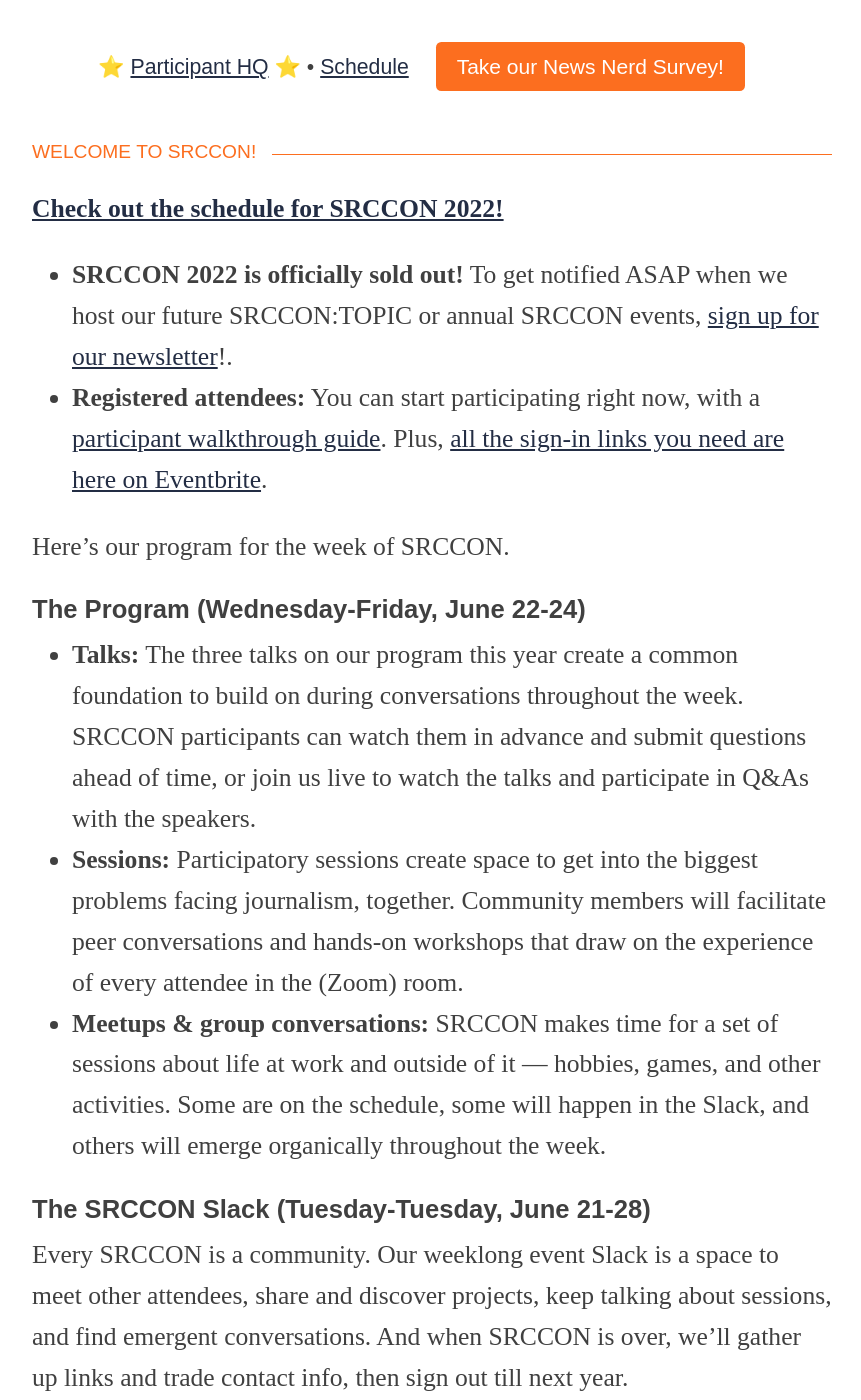
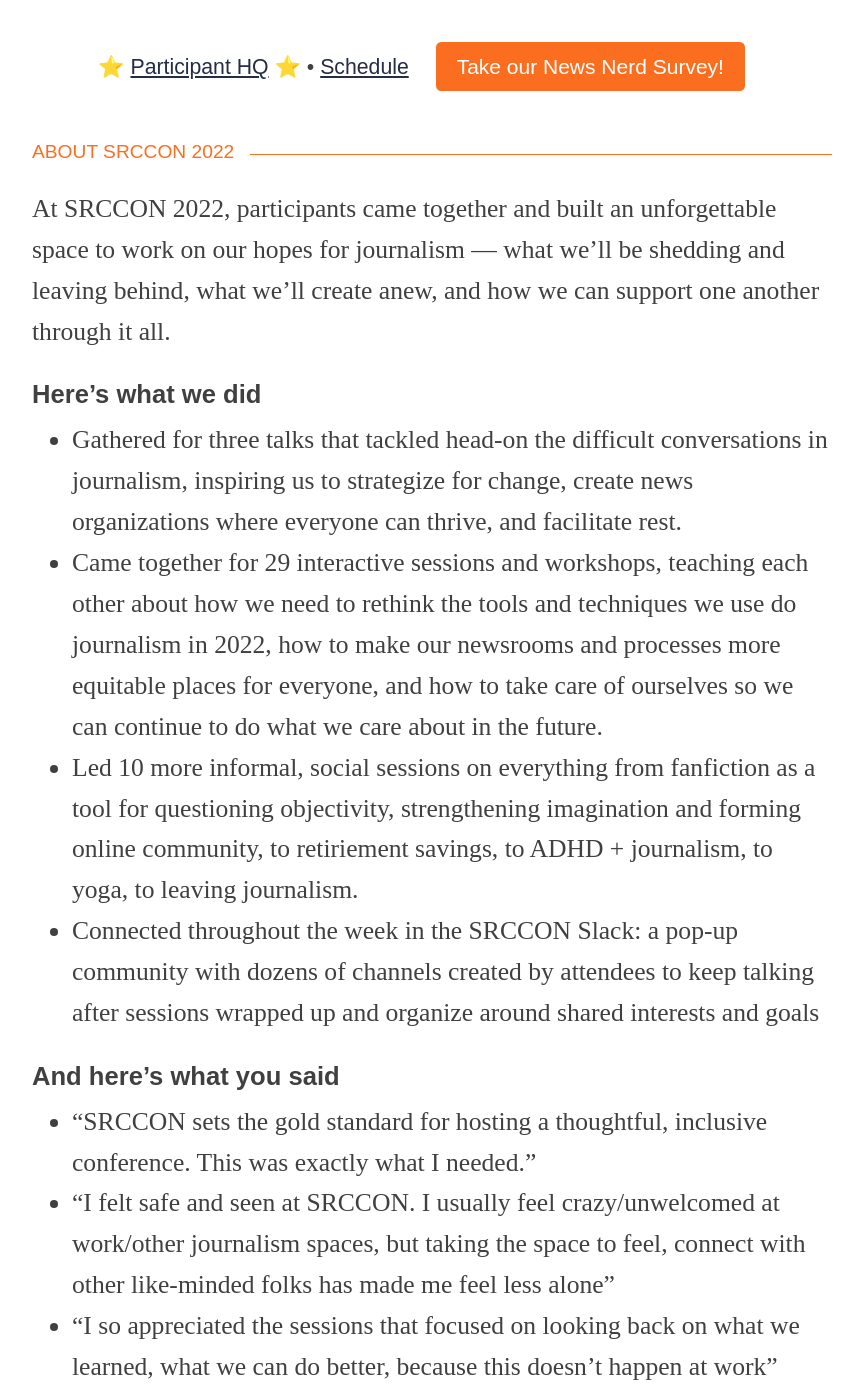
Before and after one commit to OpenNews/srccon-2022, a Jekyll site: the page built from homepage.md, in a window 1280 px wide and 1400 px high, scrolled down 701 px. Shown: the whole window, without its empty margins (208-1069 px from the left). Built offline with Jekyll 4.4.1, drawn with Linux system fonts in a browser that asks for light colours; some web fonts are replaced; our own code applies the rules of GitHub Pages for plain Markdown files; some of the changed text lies outside the part shown.

Commit message:
after srccon homepage copy

```diff
--- a/homepage.md
+++ b/homepage.md
@@ -3,26 +3,32 @@
 permalink: /
 ---
 
-### Welcome to SRCCON!
+### About SRCCON 2022
+At SRCCON 2022, participants came together and built an unforgettable space to work on our hopes for journalism — what we’ll be shedding and leaving behind, what we’ll create anew, and how we can support one another through it all.
 
-**[Check out the schedule for SRCCON 2022!](/schedule)**
+#### Here’s what we did
 
-* **SRCCON 2022 is officially sold out!** To get notified ASAP when we host our future SRCCON:TOPIC or annual SRCCON events, [sign up for our newsletter](https://opennews.org/newsletter)!.
-* **Registered attendees:** You can start participating right now, with a [participant walkthrough guide](/participant-prep/). Plus, [all the sign-in links you need are here on Eventbrite](/signin).
+* Gathered for three talks that tackled head-on the difficult conversations in journalism, inspiring us to strategize for change, create news organizations where everyone can thrive, and facilitate rest.
+* Came together for 29 interactive sessions and workshops, teaching each other about how we need to rethink the tools and techniques we use do journalism in 2022, how to make our newsrooms and processes more equitable places for everyone, and how to take care of ourselves so we can continue to do what we care about in the future.
+* Led 10 more informal, social sessions on everything from fanfiction as a tool for questioning objectivity, strengthening imagination and forming online community, to retiriement savings, to ADHD + journalism, to yoga, to leaving journalism.
+* Connected throughout the week in the SRCCON Slack: a pop-up community with dozens of channels created by attendees to keep talking after sessions wrapped up and organize around shared interests and goals
 
-Here's our program for the week of SRCCON.
+#### And here's what you said
 
-#### The Program (Wednesday-Friday, June 22-24)
+* "SRCCON sets the gold standard for hosting a thoughtful, inclusive conference. This was exactly what I needed."
+* "I felt safe and seen at SRCCON. I usually feel crazy/unwelcomed at work/other journalism spaces, but taking the space to feel, connect with other like-minded folks has made me feel less alone"
+* "I so appreciated the sessions that focused on looking back on what we learned, what we can do better, because this doesn't happen at work"
+
+### About The Program
+
+**Wednesday-Friday, June 22-24**
 
 * **Talks:** The three talks on our program this year create a common foundation to build on during conversations throughout the week. SRCCON participants can watch them in advance and submit questions ahead of time, or join us live to watch the talks and participate in Q&As with the speakers.
 * **Sessions:** Participatory sessions create space to get into the biggest problems facing journalism, together. Community members will facilitate peer conversations and hands-on workshops that draw on the experience of every attendee in the (Zoom) room.
 * **Meetups & group conversations:** SRCCON makes time for a set of sessions about life at work and outside of it — hobbies, games, and other activities. Some are on the schedule, some will happen in the Slack, and others will emerge organically throughout the week.
 
-#### The SRCCON Slack (Tuesday-Tuesday, June 21-28)
 
-Every SRCCON is a community. Our weeklong event Slack is a space to meet other attendees, share and discover projects, keep talking about sessions, and find emergent conversations. And when SRCCON is over, we'll gather up links and trade contact info, then sign out till next year.
-
-### About {{ page.event_name }}
+### What you can expect
 
 The SRCCON program is focused on the practical challenges that news technology and data teams encounter every day. At SRCCON, you’ll:
 
```
